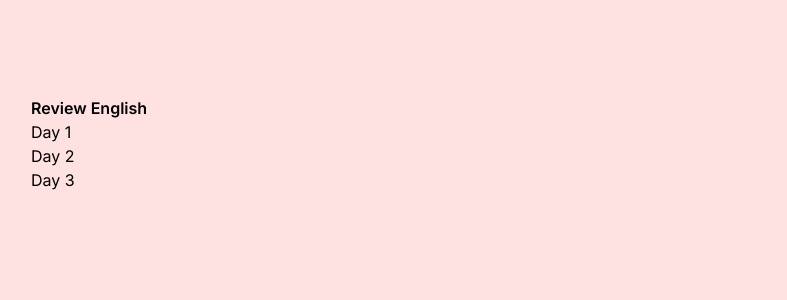
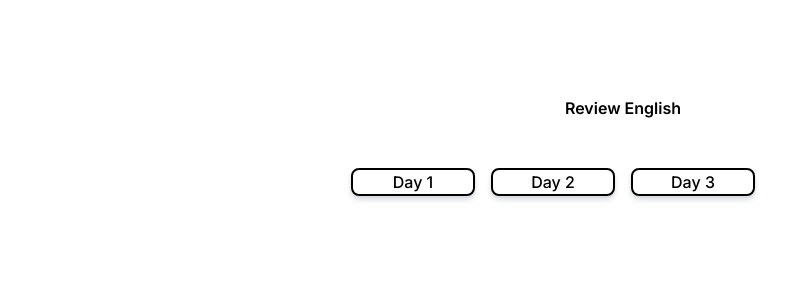
Before and after one commit to arypte/h_study, a Next.js app in the folder week1/study_1/: page / in a window 1280 px wide. Shown: the top 300 px of the page, without its empty margins (17-804 px from the left). Built offline with nearby package versions, Linux system fonts and the light colour scheme.

Commit message:
[design] 버튼, 레이아웃 디자인

```diff
--- a/week1/study_1/src/app/layout.tsx
+++ b/week1/study_1/src/app/layout.tsx
@@ -1,22 +1,24 @@
-import './globals.css'
-import type { Metadata } from 'next'
-import { Inter } from 'next/font/google'
+import './globals.css';
+import type { Metadata } from 'next';
+import { Inter } from 'next/font/google';
 
-const inter = Inter({ subsets: ['latin'] })
+const inter = Inter({ subsets: ['latin'] });
 
 export const metadata: Metadata = {
   title: 'Create Next App',
   description: 'Generated by create next app',
-}
+};
 
 export default function RootLayout({
   children,
 }: {
-  children: React.ReactNode
+  children: React.ReactNode;
 }) {
   return (
     <html lang="en">
-      <body className={inter.className}>{children}</body>
+      <body className={`${inter.className} max-w-screen-sm mx-auto`}>
+        {children}
+      </body>
     </html>
-  )
+  );
 }
--- a/week1/study_1/src/app/page.tsx
+++ b/week1/study_1/src/app/page.tsx
@@ -2,16 +2,16 @@
 
 const Home: NextPage = () => {
   return (
-    <main className="bg-red-100 py-24 px-12 min-h-screen">
+    <main className="py-24 px-12 min-h-screen flex flex-col justify-start items-center">
       <div className="font-semibold">Review English</div>
-      <ul>
-        <li>
+      <ul className="mt-12 w-full grid grid-cols-4 gap-4">
+        <li className="text-center border-black border-2 font-medium rounded-lg shadow-md shadow-gray-300">
           <button>Day 1</button>
         </li>
-        <li>
+        <li className="text-center border-black border-2 font-medium rounded-lg shadow-md shadow-gray-300">
           <button>Day 2</button>
         </li>
-        <li>
+        <li className="text-center border-black border-2 font-medium rounded-lg shadow-md shadow-gray-300">
           <button>Day 3</button>
         </li>
       </ul>
```
Also changed, not shown: 1 other file (tests, documents, lock files or other folders).
